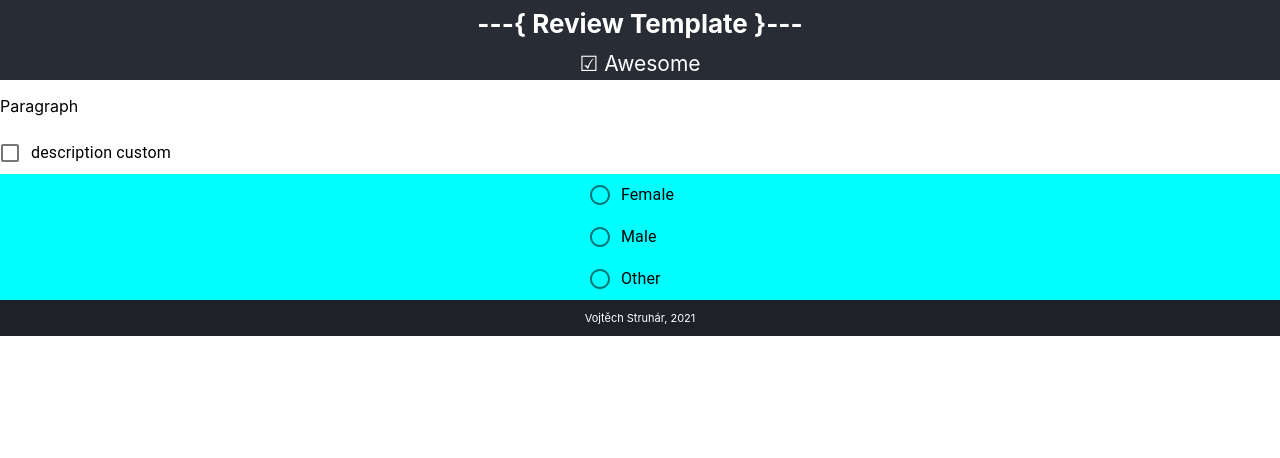
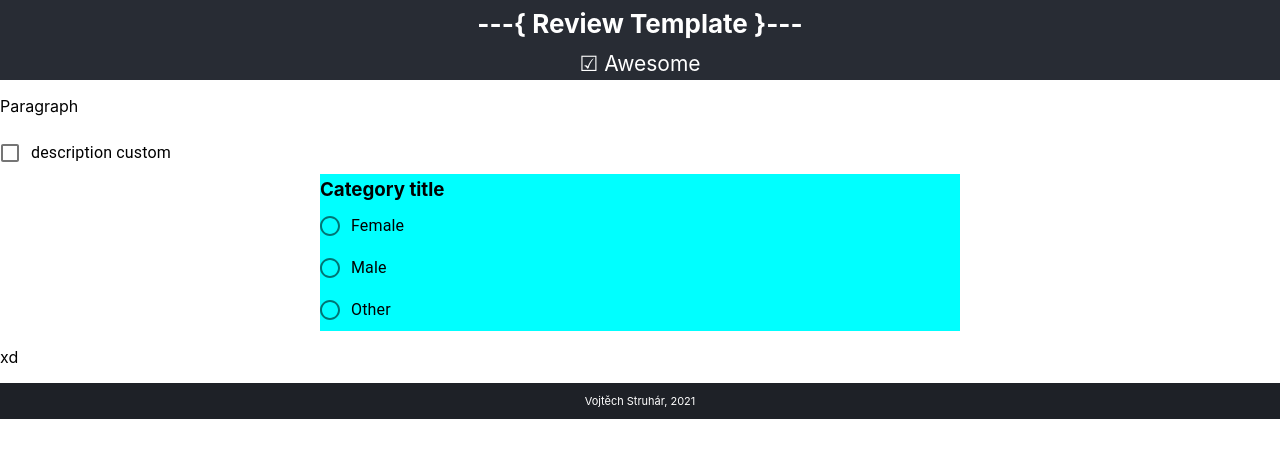
Before and after one commit to VojtaStruhar/steam-review-template, a React (Create React App) app: page / in a window 1280 px wide. Shown: the top 458 px of the page. Built offline with nearby package versions, Linux system fonts and the light colour scheme.

Commit message:
Loading JSON configuration.

```diff
--- a/src/App.js
+++ b/src/App.js
@@ -1,8 +1,11 @@
 import './App.css';
 import Category from './Category';
-
+import config_json from './review_templates/config_rdr2.json'
 
 function App() {
+
+  console.log("eej", config_json.name)
+
   return (
     <div className="App">
       <header className="App-header">
@@ -13,7 +16,7 @@ function App() {
       <div>
         <Category/>
       </div>
-
+      <p> xd </p>
       <footer className="App-footer">
         <p>Vojtěch Struhár, 2021</p>
       </footer>
--- a/src/Option.css
+++ b/src/Option.css
@@ -1,7 +1,15 @@
 div.radio-container {
+    margin: auto;
+    width: 50%;
     display: flex;
-    align-items: center;
+    align-items: flex-start;
     background-color: aqua;
     justify-content: center;
     flex-direction: column;
+
 }
+
+.snug {
+    margin-top: 4px;
+    margin-bottom: 4px;
+}
--- a/src/RadioOption.js
+++ b/src/RadioOption.js
@@ -3,9 +3,10 @@ import React, { useState } from 'react';
 import { FormControlLabel, Radio, FormLabel, RadioGroup, FormControl } from '@material-ui/core';
 
 
-export default function RadioOption() {
+export default function RadioOption(props) {
 
     const [selectedValue, setSelectedValue] = useState("");
+
 
     const radioClicked = (event) => {
         setSelectedValue(event.target.value);
@@ -14,6 +15,7 @@ export default function RadioOption() {
 
     return (
         <div className="radio-container">
+            <h3 className="snug">Category title</h3>
             <RadioGroup onChange={radioClicked}>
                 <FormControlLabel value="female" control={<Radio color="primary" />} label="Female" />
                 <FormControlLabel value="male" control={<Radio color="primary"/>} label="Male" />
```
